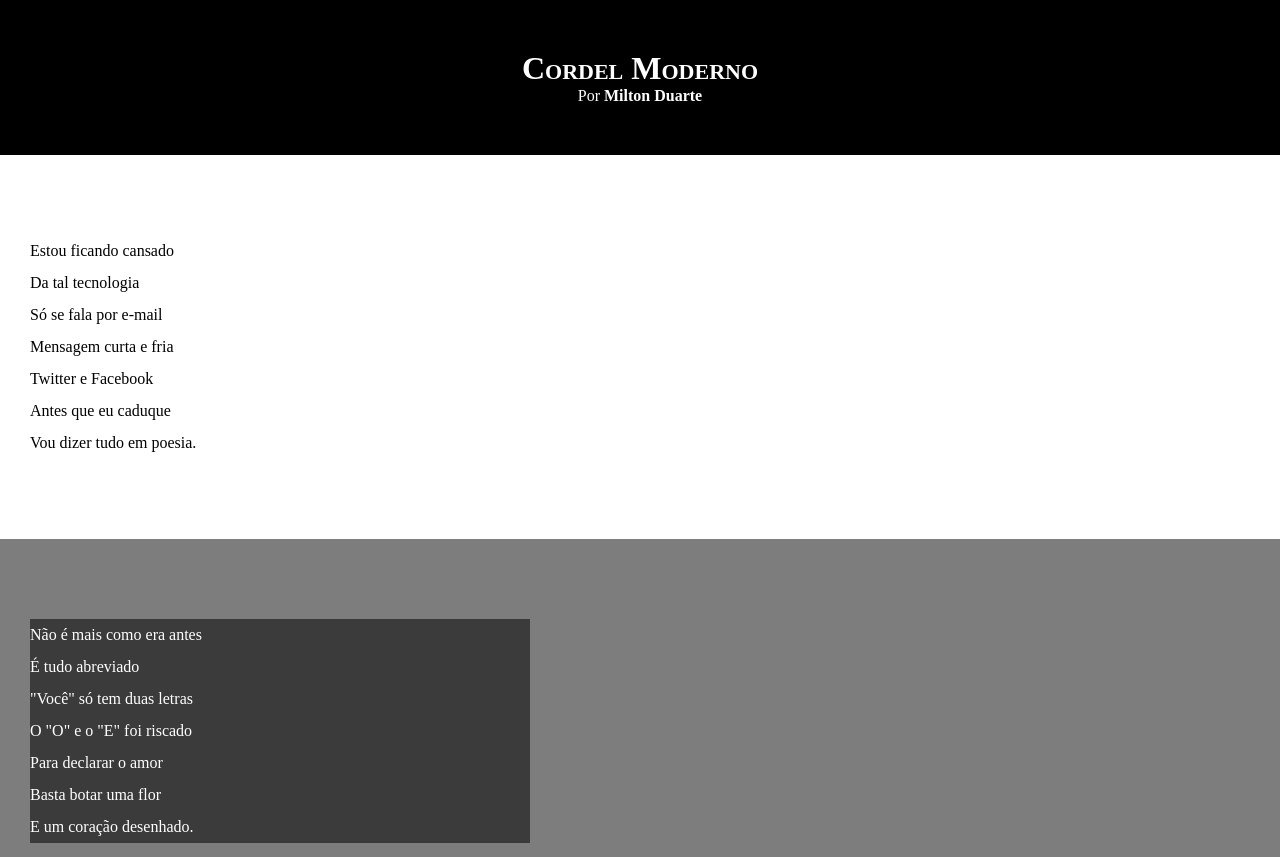
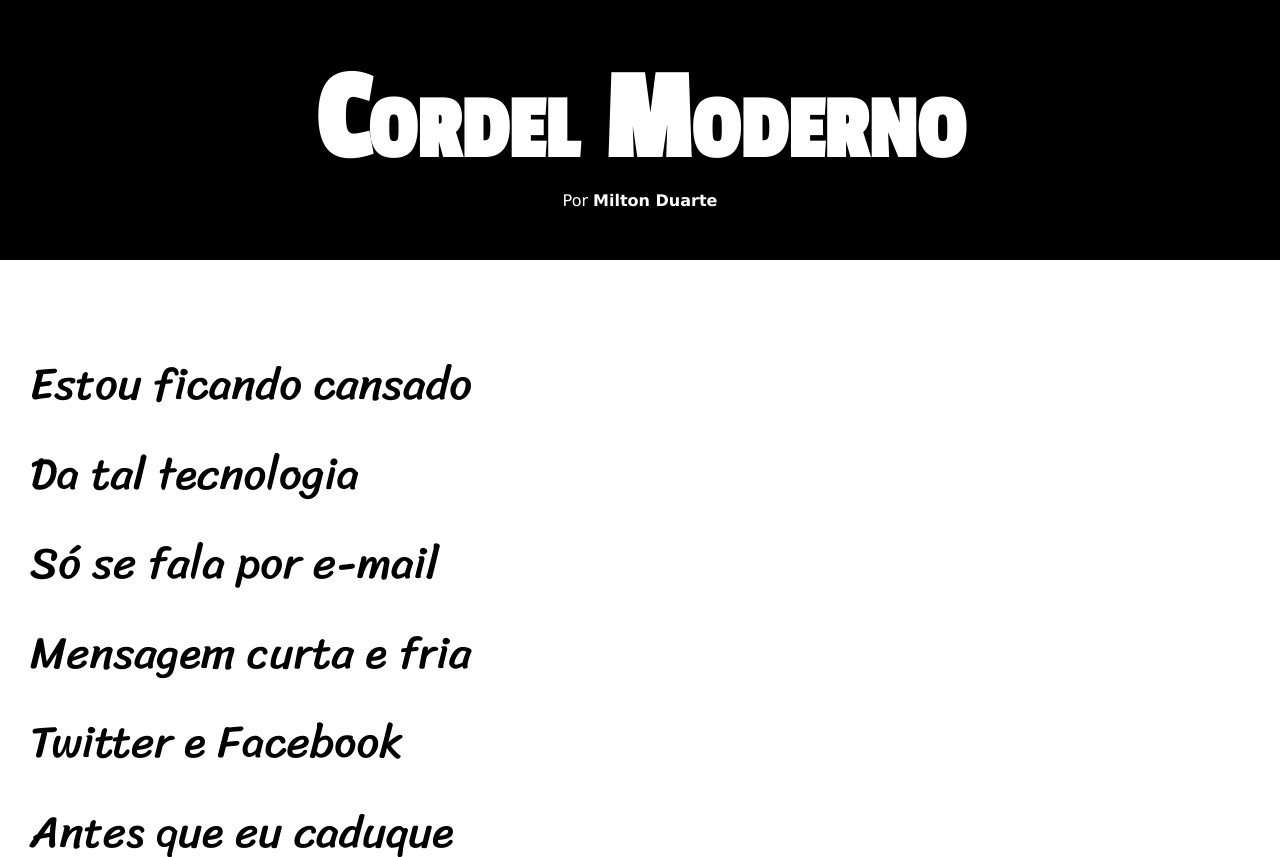
Before and after one commit to JoaoSantosJHX/html-css, a plain HTML site: page desafios/d012/index.html in a window 1280 px wide. Shown: the top 857 px of the page. Drawn offline with Linux system fonts and the light colour scheme.

Commit message:
atualização de  estilos d12

```diff
--- a/desafios/d012/style.css
+++ b/desafios/d012/style.css
@@ -1,4 +1,12 @@
 @charset "UTF-8";
+
+@import url('https://fonts.googleapis.com/css2?family=Passion+One&display=swap');
+@import url('https://fonts.googleapis.com/css2?family=Sriracha&display=swap');
+:root {
+    --fonte1: Verdana, Geneva, Tahoma, sans-serif;
+    --fonte2: 'Passion One', cursive;
+    --fonte3: 'Sriracha', cursive;
+}
 
 * {
     margin: 0px;
@@ -8,6 +16,7 @@
 html, body {
     min-height: 100vh;
     background-color: darkgray;
+    font-family: var(--fonte1);
 }
 
 header {
@@ -19,6 +28,8 @@
 header > h1 {
     padding-top: 50px;
     font-variant: small-caps;
+    font-family: var(--fonte2);
+    font-size: 10vw;
 }
 
 header > p {
@@ -40,6 +51,8 @@
     padding-bottom: 10vh;
     line-height: 2em;
     padding-left: 30px;
+    font-family: var(--fonte3);
+    font-size: 3.5vw;
 }
 section.normal {
     background-color: white;
@@ -54,7 +67,8 @@
 
 section.imagem > p {
     background-color: rgba(0, 0, 0, 0.53);
-    width: 500px;
+    display: inline-block;
+    padding: 5px;
 }
 
 footer {
```
